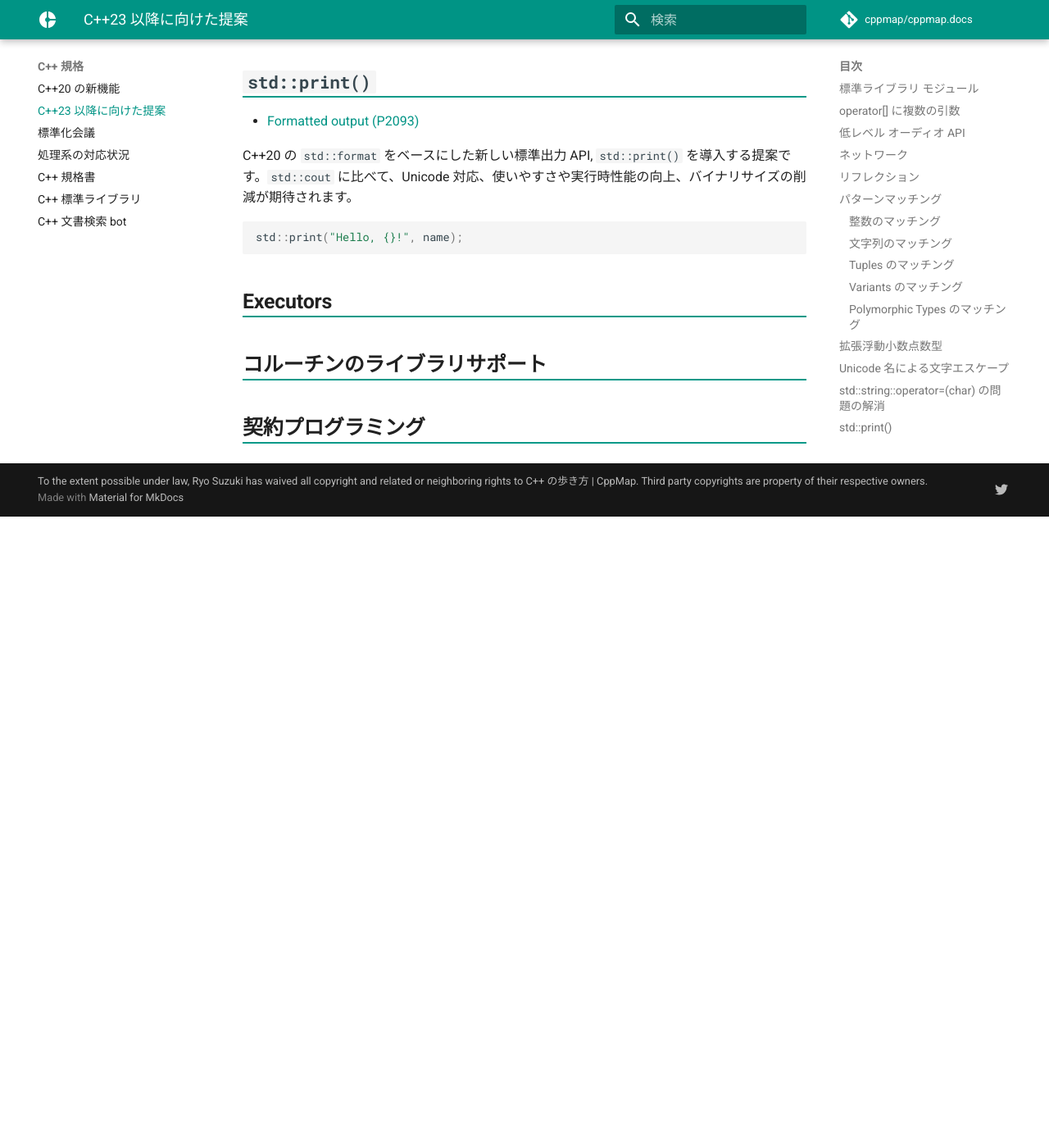
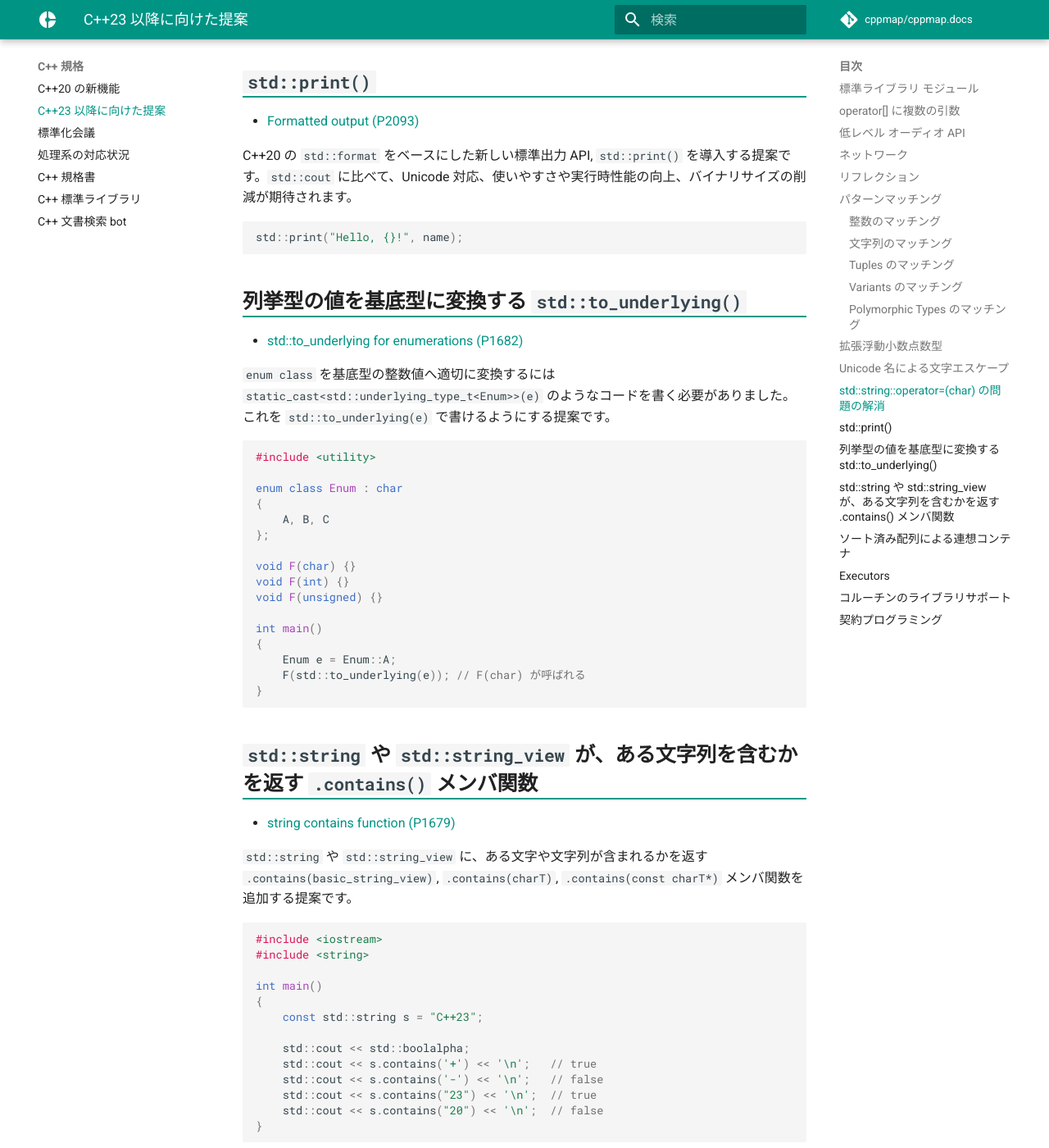
Before and after one commit to cppmap/cppmap.docs, an MkDocs documentation site: the page built from docs/standardization/cppx.md, in a window 1280 px wide and 1400 px high, scrolled down 5184 px. Shown: the whole window at 82% size. Built offline with MkDocs 1.6.1 and Material for MkDocs 9.7.7, drawn with Linux system fonts in a browser that asks for light colours; nearby versions of some CDN libraries; comment, search, counter and statistics services are not loaded; before the commit the page ends 5814 px from its top, so only the background shows below that; some of the changed text lies outside the part shown.

Commit message:
Update cppx.md

````diff
--- a/docs/standardization/cppx.md
+++ b/docs/standardization/cppx.md
@@ -278,6 +278,56 @@
 std::print("Hello, {}!", name);
 ```
 
+## 列挙型の値を基底型に変換する `std::to_underlying()`
+- [std::to_underlying for enumerations (P1682)](https://wg21.link/P1682)
+
+`enum class` を基底型の整数値へ適切に変換するには `static_cast<std::underlying_type_t<Enum>>(e)` のようなコードを書く必要がありました。これを `std::to_underlying(e)` で書けるようにする提案です。
+
+```C++
+#include <utility>
+
+enum class Enum : char
+{
+	A, B, C
+};
+
+void F(char) {}
+void F(int) {}
+void F(unsigned) {}
+
+int main()
+{
+	Enum e = Enum::A;
+	F(std::to_underlying(e)); // F(char) が呼ばれる
+}
+```
+
+## `std::string` や `std::string_view` が、ある文字列を含むかを返す `.contains()` メンバ関数
+- [string contains function (P1679)](https://wg21.link/P1679)
+
+`std::string` や `std::string_view` に、ある文字や文字列が含まれるかを返す `.contains(basic_string_view)`, `.contains(charT)`, `.contains(const charT*)` メンバ関数を追加する提案です。
+
+```C++
+#include <iostream>
+#include <string>
+
+int main()
+{
+	const std::string s = "C++23";
+
+	std::cout << std::boolalpha;
+	std::cout << s.contains('+') << '\n';	// true
+	std::cout << s.contains('-') << '\n';	// false
+	std::cout << s.contains("23") << '\n';	// true
+	std::cout << s.contains("20") << '\n';	// false
+}
+```
+
+## ソート済み配列による連想コンテナ
+- [A Standard flat_set (P1222)](https://wg21.link/P1222)
+- [A Standard flat_map (P0429)](https://wg21.link/P0429)
+
+ソート済み配列（デフォルトでは vector）を使った連想コンテナ実装 `std::flat_set`, `std::flat_multiset`, `std::flat_map`, `std::flat_multimap` を標準ライブラリに追加する提案です。
 
 ## Executors
 
````
